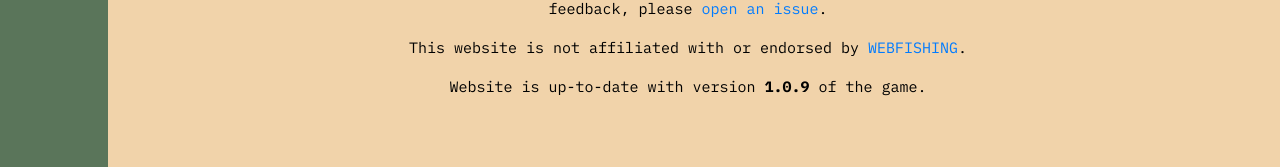
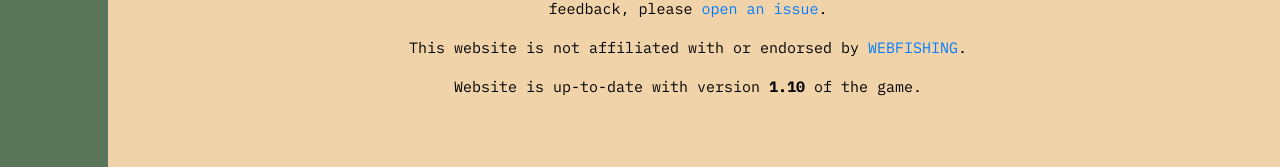
Before and after one commit to puksh/webfishingCollection, a Vue app: page / in a window 1280 px wide. Both pictures are taken after a click on the button "About". Shown: the part 570-737 px from the top of the page. Built offline with nearby package versions, Linux system fonts and the light colour scheme.

Commit message:
chore: Update About

```diff
--- a/src/components/About.vue
+++ b/src/components/About.vue
@@ -42,7 +42,7 @@
           >WEBFISHING</a
         >.
       </p>
-      <p>Website is up-to-date with version <b>1.0.9</b> of the game.</p>
+      <p>Website is up-to-date with version <b>1.10</b> of the game.</p>
     </section>
   </div>
 </template>
```
